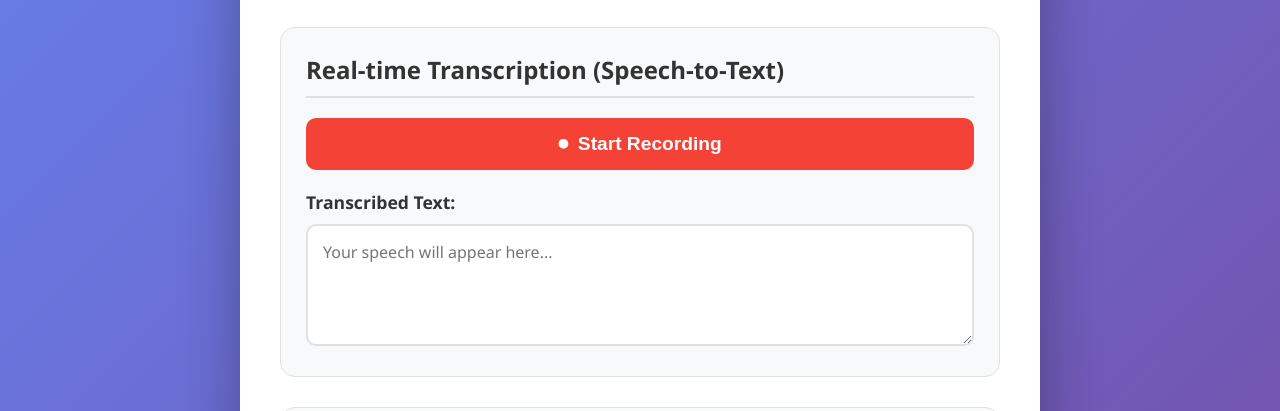
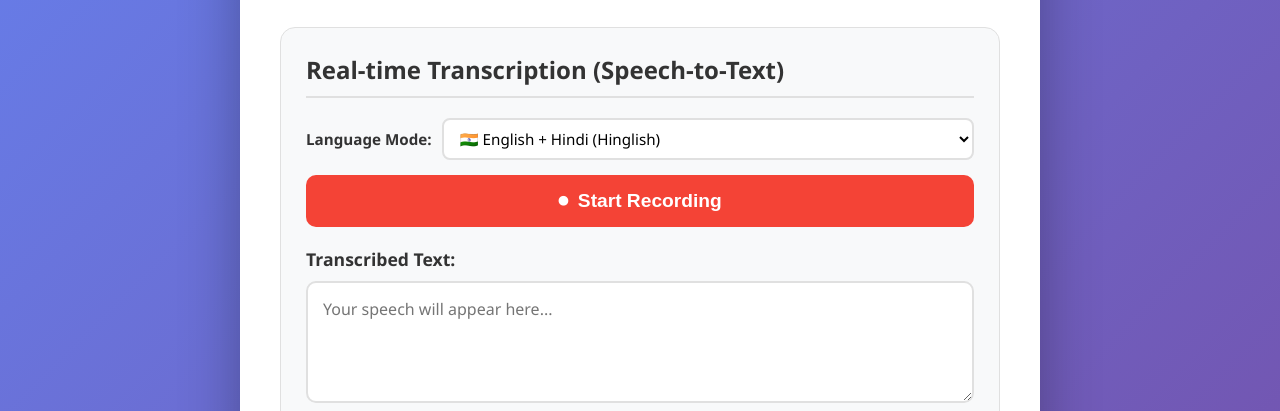
Before and after one commit to Anujyadav911/Text-to-Speech, a plain HTML site: page frontend/index.html in a window 1280 px wide. Shown: the part 152-563 px from the top of the page. Drawn offline with Linux system fonts and the light colour scheme.

Commit message:
Fix: add language selector, default to en-IN for Hinglish support

```diff
--- a/frontend/index.html
+++ b/frontend/index.html
@@ -18,6 +18,14 @@
             <div class="card">
                 <h2>Real-time Transcription (Speech-to-Text)</h2>
                 <div class="stt-controls">
+                    <div class="lang-selector">
+                        <label for="langSelect">Language Mode:</label>
+                        <select id="langSelect">
+                            <option value="en-IN" selected>🇮🇳 English + Hindi (Hinglish)</option>
+                            <option value="hi-IN">🇮🇳 Hindi only (हिंदी)</option>
+                            <option value="en-US">🇺🇸 English only</option>
+                        </select>
+                    </div>
                     <button id="recordBtn" class="record-btn">
                         <span id="recordIcon">⏺</span> <span id="recordText">Start Recording</span>
                     </button>
--- a/frontend/script.js
+++ b/frontend/script.js
@@ -10,6 +10,7 @@ const recordIcon = document.getElementById("recordIcon");
 const recordText = document.getElementById("recordText");
 const recordingIndicator = document.getElementById("recordingIndicator");
 const transcriptionText = document.getElementById("transcriptionText");
+const langSelect = document.getElementById("langSelect");
 
 // API URLs (relative — works locally and on Render without changes)
 const TTS_API_URL = "/speak";
@@ -83,7 +84,7 @@ function startWebSpeech() {
   recognition = new SpeechRecognition();
   recognition.continuous = true;        // keep listening until stopped
   recognition.interimResults = true;    // show words as they come in
-  recognition.lang = "hi-IN";           // Hindi + English (Hinglish) — best for mixed speech
+  recognition.lang = langSelect ? langSelect.value : "en-IN"; // read from dropdown
 
   recognition.onstart = () => {
     isRecognizing = true;
--- a/frontend/style.css
+++ b/frontend/style.css
@@ -119,6 +119,36 @@ header p {
     0% { box-shadow: 0 0 0 0 rgba(244, 67, 54, 0.4); }
     70% { box-shadow: 0 0 0 10px rgba(244, 67, 54, 0); }
     100% { box-shadow: 0 0 0 0 rgba(244, 67, 54, 0); }
+}
+
+.lang-selector {
+    display: flex;
+    align-items: center;
+    gap: 10px;
+    margin-bottom: 15px;
+}
+
+.lang-selector label {
+    margin-bottom: 0;
+    font-size: 0.95em;
+    white-space: nowrap;
+}
+
+.lang-selector select {
+    flex: 1;
+    padding: 8px 12px;
+    border: 2px solid #e0e0e0;
+    border-radius: 8px;
+    font-size: 0.95em;
+    font-family: inherit;
+    background: white;
+    cursor: pointer;
+    transition: border-color 0.3s;
+}
+
+.lang-selector select:focus {
+    outline: none;
+    border-color: #667eea;
 }
 
 label {
```
